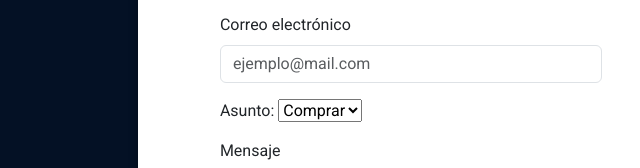
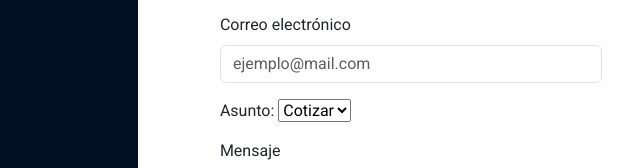
Before and after one commit to BelAlmendras/Metalco_WEBPAGE, a plain HTML site: page index.html in a window 1280 px wide. Shown: the part 2204-2372 px from the top of the page, 229-869 px from the left. Drawn offline with nearby package versions, Linux system fonts and the light colour scheme.

Commit message:
changed option in index

```diff
--- a/index.html
+++ b/index.html
@@ -179,8 +179,8 @@
                         <div class="mb-3">
                             <label for="asunto">Asunto:</label>
                             <select name="asunto" id="asunto">
-                                <option value="comprar">Comprar</option>
-                                <option value="vender">Exponer</option>
+                                <option value="comprar">Cotizar</option>
+                                <option value="vender">Diseño</option>
                                 <option value="otros">Otros</option>
                             </select>
                         </div>
```
